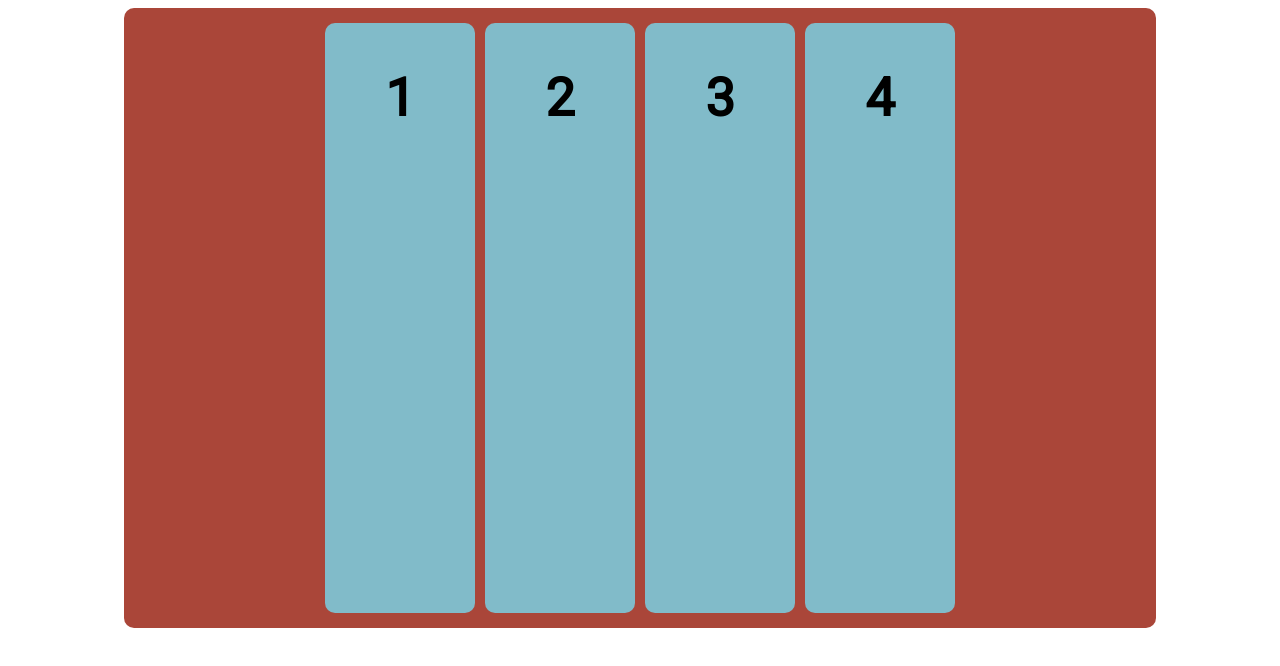
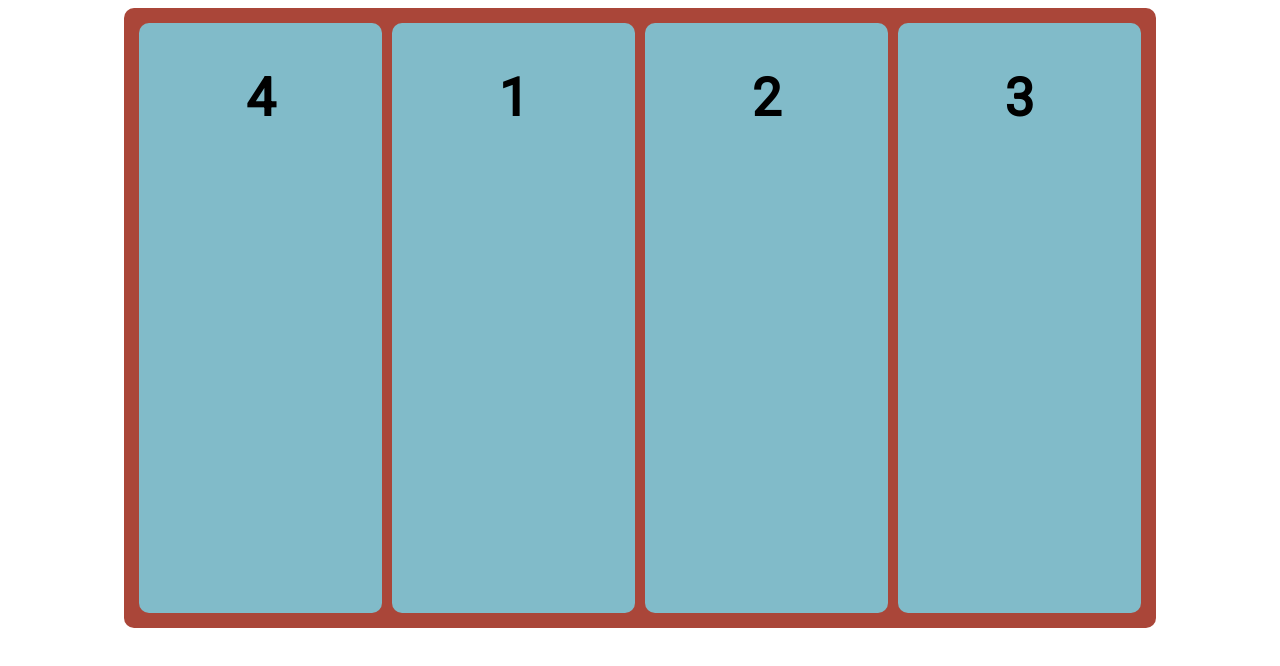
Before and after one commit to danhaworth/rpst2, a plain HTML site: page boxes.html in a window 1280 px wide. Drawn offline with Linux system fonts and the light colour scheme.

Commit message:
Order challenge A

```diff
--- a/boxes.html
+++ b/boxes.html
@@ -9,7 +9,6 @@
 			body{
 				font-family: roboto;
 			}
-
 			#container{
 				margin-right: auto;
 				margin-left: auto;
@@ -21,27 +20,37 @@
 				font-size: 0;	/* remove inline-block spacing*/
 				display: flex;
 				flex-direction: row;
-				justify-content: center;
-				align-items: stretch;
 			}
 			.box{
 				display: inline-block;
-				width: 150px;
 				text-align: center;
 				background-color: #81BBC9;
 				margin: 5px;
 				border-radius:10px;
 				font-size: 35px;
+				flex: 1;
+			}
+			#box1 {
+				order: 2;
+			}
+			#box2 {
+				order: 3;
+			}
+			#box3 {
+				order: 4;
+			}
+			#box4 {
+				order: 1;
 			}
 
 		</style>
 	</head>
 	<body>
 		<div id="container">
-			<div class="box"><h2>1</h2></div>
-			<div class="box"><h2>2</h2></div>
-			<div class="box"><h2>3</h2></div>
-			<div class="box"><h2>4</h2></div>
+			<div class="box" id="box1"><h2>1</h2></div>
+			<div class="box" id="box2"><h2>2</h2></div>
+			<div class="box" id="box3"><h2>3</h2></div>
+			<div class="box" id="box4"><h2>4</h2></div>
 		</div>
 	</body>
 </html>
```
